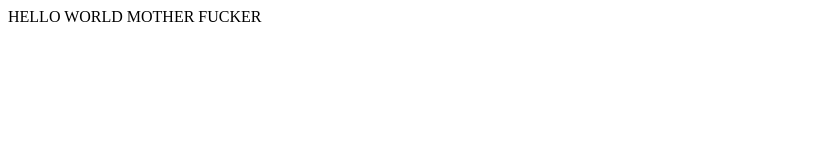
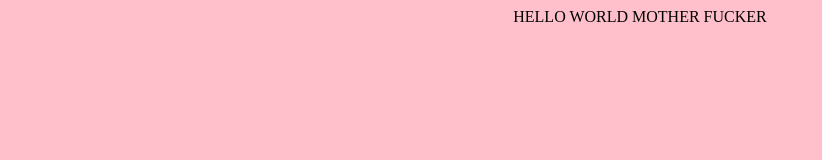
Before and after one commit to gahubaul/gahubaul.github.io, a plain HTML site: page index.html in a window 1280 px wide. Shown: the whole page, without its empty margins (0-822 px from the left). Drawn offline with Linux system fonts and the light colour scheme.

Commit message:
index.html

```diff
--- a/index.html
+++ b/index.html
@@ -1,5 +1,11 @@
 <html>
     <head>
+        <style>
+             body{
+                 background-color: pink;
+                 text-align: center;
+             }
+        </style>
 
     </head>
     <body>
```
